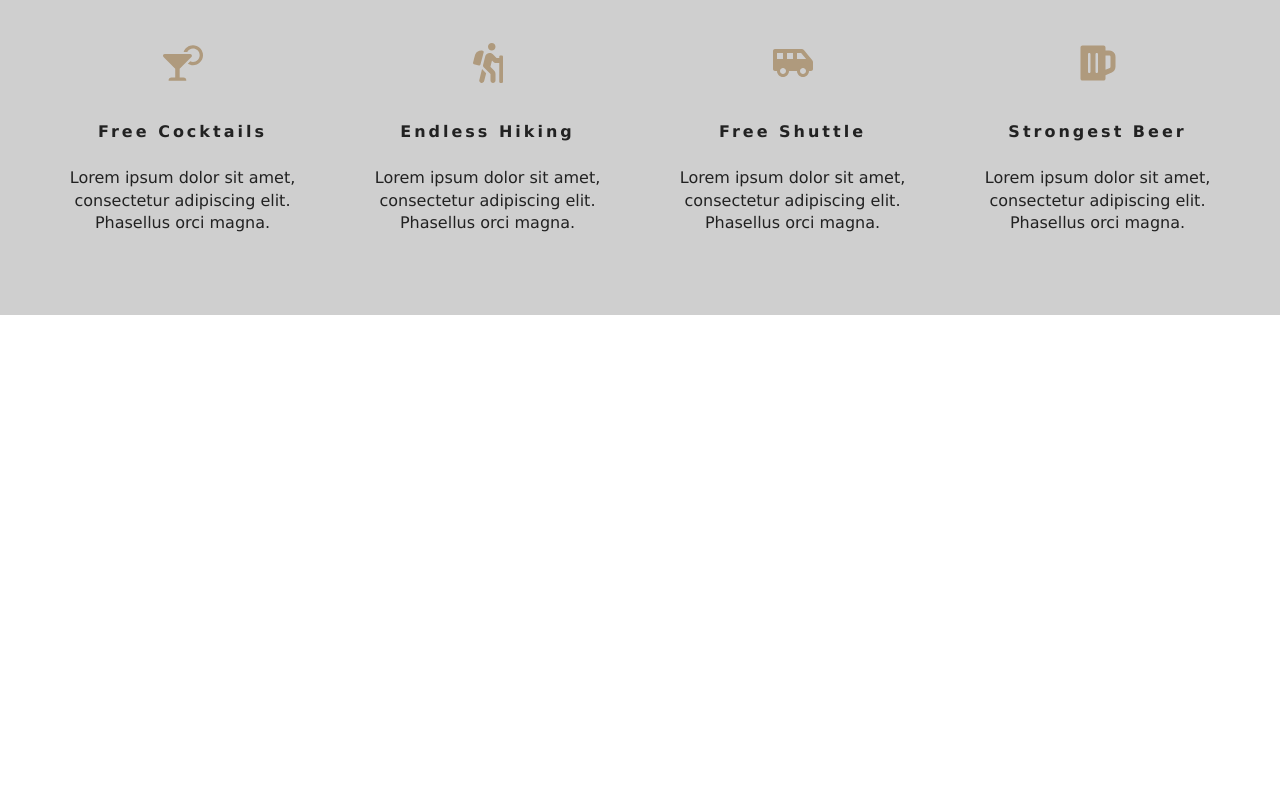
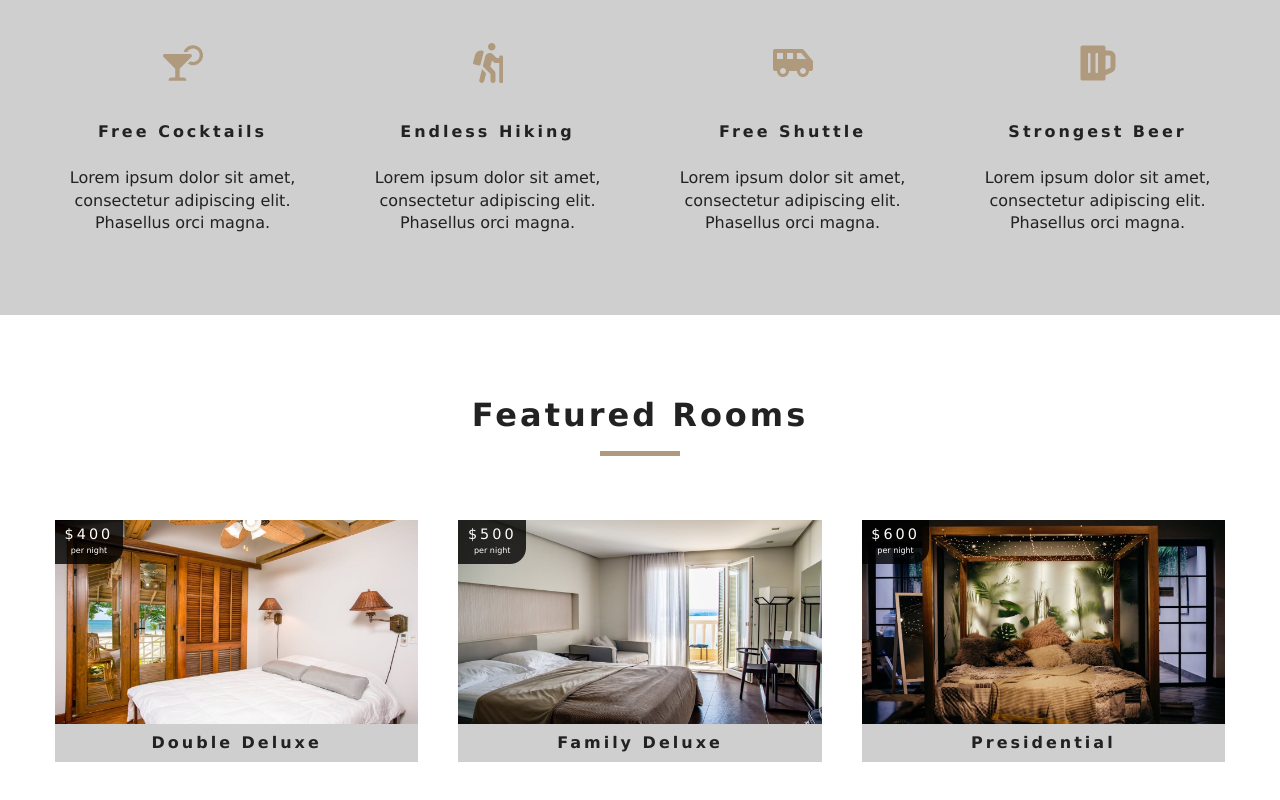
Before and after one commit to MykolaZahanych/hotel-reservation, a React (Create React App) app: page / in a window 1280 px wide. Shown: the part 964-1764 px from the top of the page. Before the commit the page ends 1279 px from the top, so only its background shows below. Built offline with nearby package versions, Linux system fonts and the light colour scheme.

Commit message:
featuredRooms, loading

```diff
--- a/src/components/FeaturedRooms.js
+++ b/src/components/FeaturedRooms.js
@@ -1,16 +1,27 @@
 import React, { Component } from 'react';
 import { RoomContext } from '../context';
+
+import Title from './Title'
+import Loading from './Loading'
+import Room from './Room'
 
 export default class FeaturedRooms extends Component {
   static contextType = RoomContext;
 
   render() {
-    const { featuredRooms: rooms } = this.context;
-    console.log(rooms)
+    let { loading, featuredRooms: rooms } = this.context;
+
+    rooms = rooms.map(room => {
+      return <Room key={room.id} room={room} />
+    })
+
     return (
-      <div>
-        {/* {name}, {greeting} */}
-      </div>
+      <section className="featured-rooms">
+        <Title title="featured rooms" />
+        <div className="featured-rooms-center">
+          {loading ? <Loading /> : rooms}
+        </div>
+      </section>
     );
   }
 }
--- /dev/null
+++ b/src/components/Loading.js
@@ -0,0 +1,11 @@
+import React from 'react';
+import loadingGif from '../images/gif/loading-arrow.gif';
+
+export default function Loading() {
+  return (
+    <div className='loading'>
+      <h4>rooms data loading...</h4>
+      <img src={loadingGif} alt='loading' />
+    </div>
+  );
+}
--- /dev/null
+++ b/src/components/Room.js
@@ -0,0 +1,34 @@
+import React from 'react';
+import { Link } from 'react-router-dom';
+import PropTypes from 'prop-types';
+
+import defaultImg from '../images/room-1.jpeg';
+
+export default function Room({ room }) {
+  const { name, slug, images, price } = room;
+
+  return (
+    <article>
+      <div className='img-container'>
+        <img src={images[0] || defaultImg} alt='single room' />
+        <div className='price-top'>
+          <h6>${price}</h6>
+          <p>per night</p>
+        </div>
+        <Link to={`/rooms/${slug}`} className='btn-primary room-link'>
+          Features
+        </Link>
+      </div>
+      <p className='room-info'>{name}</p>
+    </article>
+  );
+}
+
+Room.propTypes = {
+  room: PropTypes.shape({
+    name: PropTypes.string.isRequired,
+    slug: PropTypes.string.isRequired,
+    images: PropTypes.arrayOf(PropTypes.string).isRequired,
+    price: PropTypes.number.isRequired,
+  }),
+};
```
Also changed, not shown: public/manifest.json.
